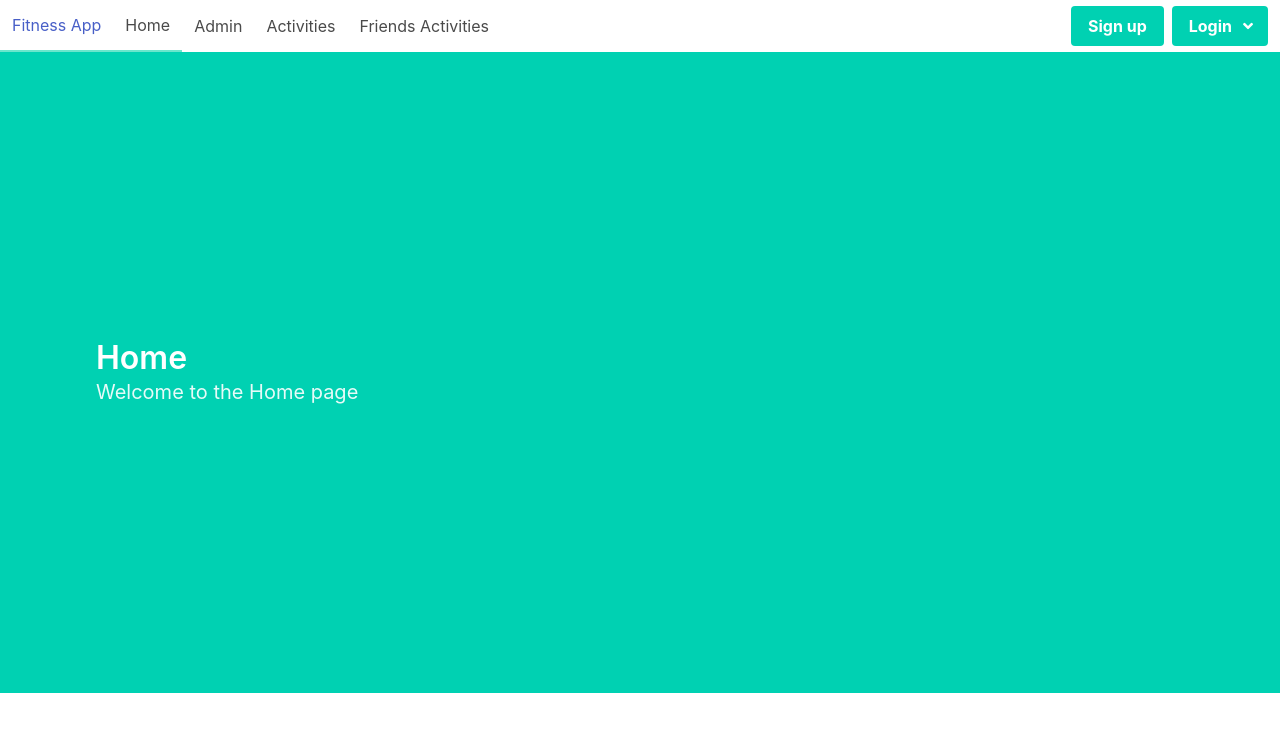
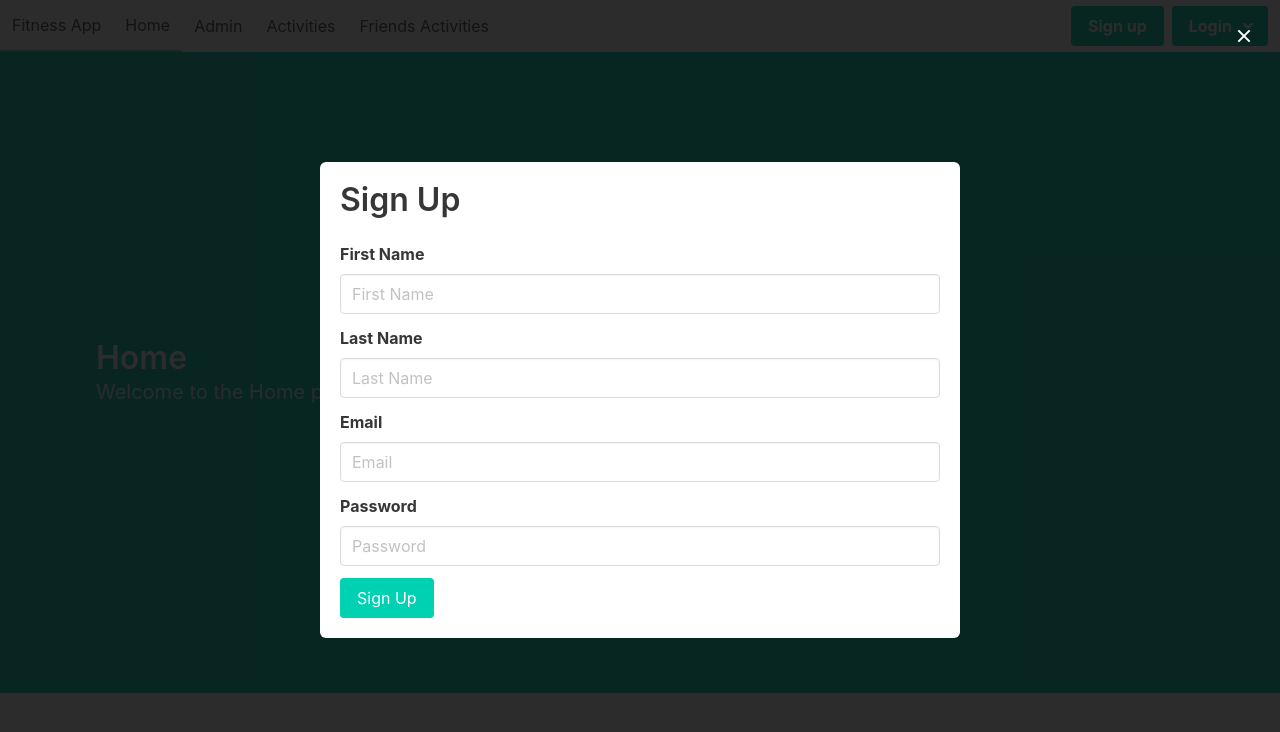
Before and after one commit to Youssup/Fitness-Website, a Vue app in the folder client/: page / in a window 1280 px wide. Both pictures are taken after a click on the link "Sign up". Shown: the top 732 px of the page. Built offline with nearby package versions, Linux system fonts and the light colour scheme.

Commit message:
Sign up display added

```diff
--- a/client/src/components/NavBar.vue
+++ b/client/src/components/NavBar.vue
@@ -25,6 +25,11 @@ function setCurrentUser(user: User | null) {
   console.log({ currentUser: currentUser.value });
 }
 
+const modal = ref(false);
+function toggleModal() {
+  modal.value = !modal.value;
+  console.log({ modal: modal.value });
+}
 </script>
 
 
@@ -63,7 +68,7 @@ function setCurrentUser(user: User | null) {
       <div class="navbar-end">
         <div class="navbar-item">
           <div class="buttons">
-            <a v-if="currentUser == null" class="button is-primary">
+            <a @click="toggleModal" v-if="currentUser == null" class="button is-primary">
               <strong>Sign up</strong>
             </a>
             <div @click="toggleMenuLogin" :class="{ 'dropdown is-active': isActiveLogin }" class="is-right">
@@ -98,15 +103,55 @@ function setCurrentUser(user: User | null) {
       </div>
     </div>
   </nav>
+  <div class="modal" :class="{ 'is-active': modal }">
+    <div class="modal-background"></div>
+    <div class="modal-content">
+      <div class="box">
+        <h1 class="title">Sign Up</h1>
+        <div class="field">
+          <label class="label">First Name</label>
+          <div class="control">
+            <input class="input" type="text" placeholder="First Name">
+          </div>
+        </div>
+        <div class="field">
+          <label class="label">Last Name</label>
+          <div class="control">
+            <input class="input" type="text" placeholder="Last Name">
+          </div>
+        </div>
+        <div class="field">
+          <label class="label">Email</label>
+          <div class="control">
+            <input class="input" type="email" placeholder="Email">
+          </div>
+        </div>
+        <div class="field">
+          <label class="label">Password</label>
+          <div class="control">
+            <input class="input" type="password" placeholder="Password">
+          </div>
+        </div>
+        <div class="field">
+          <div class="control">
+            <button @click="toggleModal" class="button is-primary">Sign Up</button>
+          </div>
+        </div>
+      </div>
+    </div>
+    <button @click="toggleModal" class="modal-close is-large" aria-label="close"></button>
+  </div>
 </template>
 <style scoped>
 .router-link-active {
   border-bottom: 2px solid rgb(107, 230, 204);
 }
+
 .profile-image {
   padding-right: 10px;
   width: auto;
 }
+
 .navbar {
   height: 25px;
 }
```
